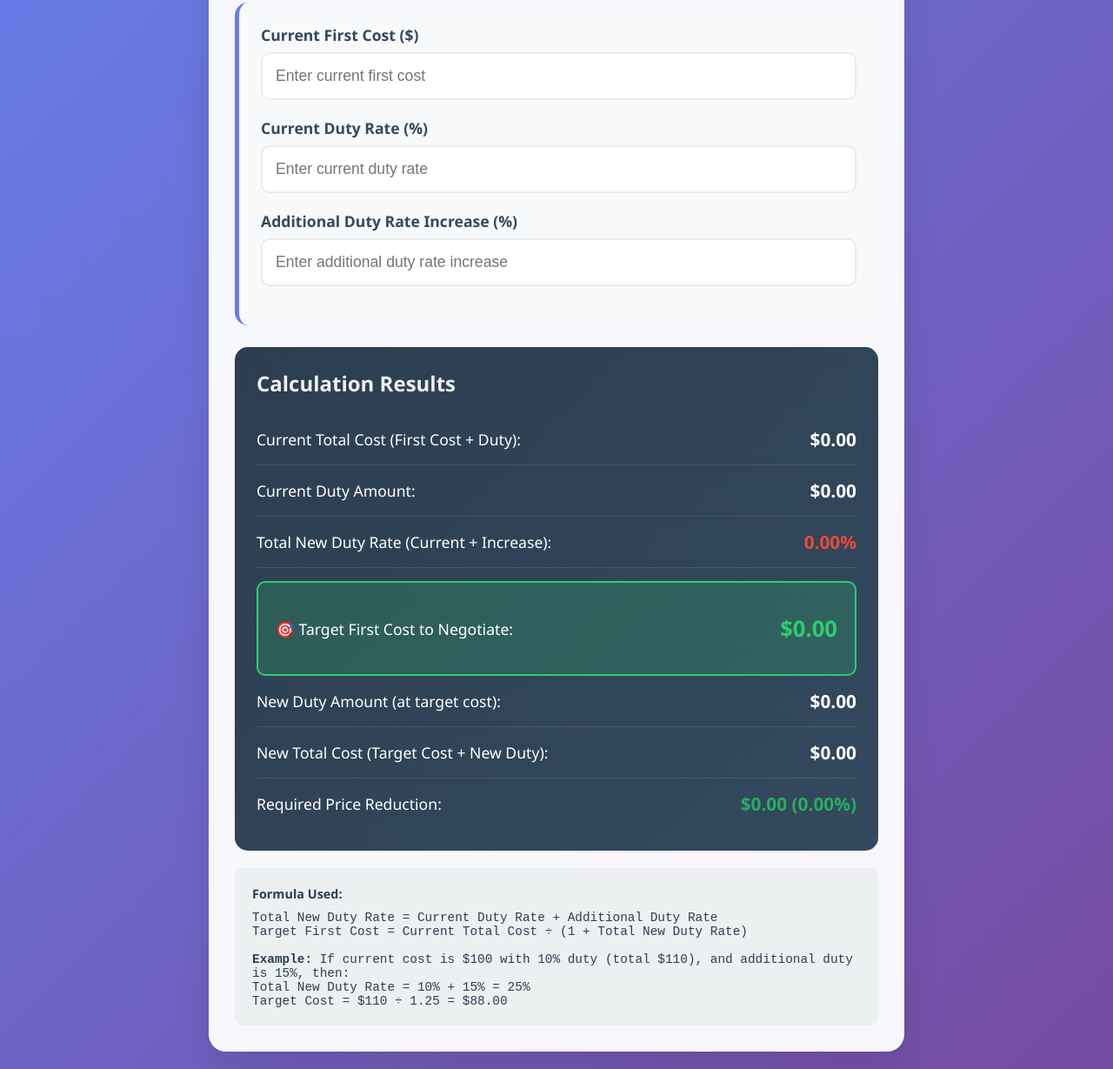
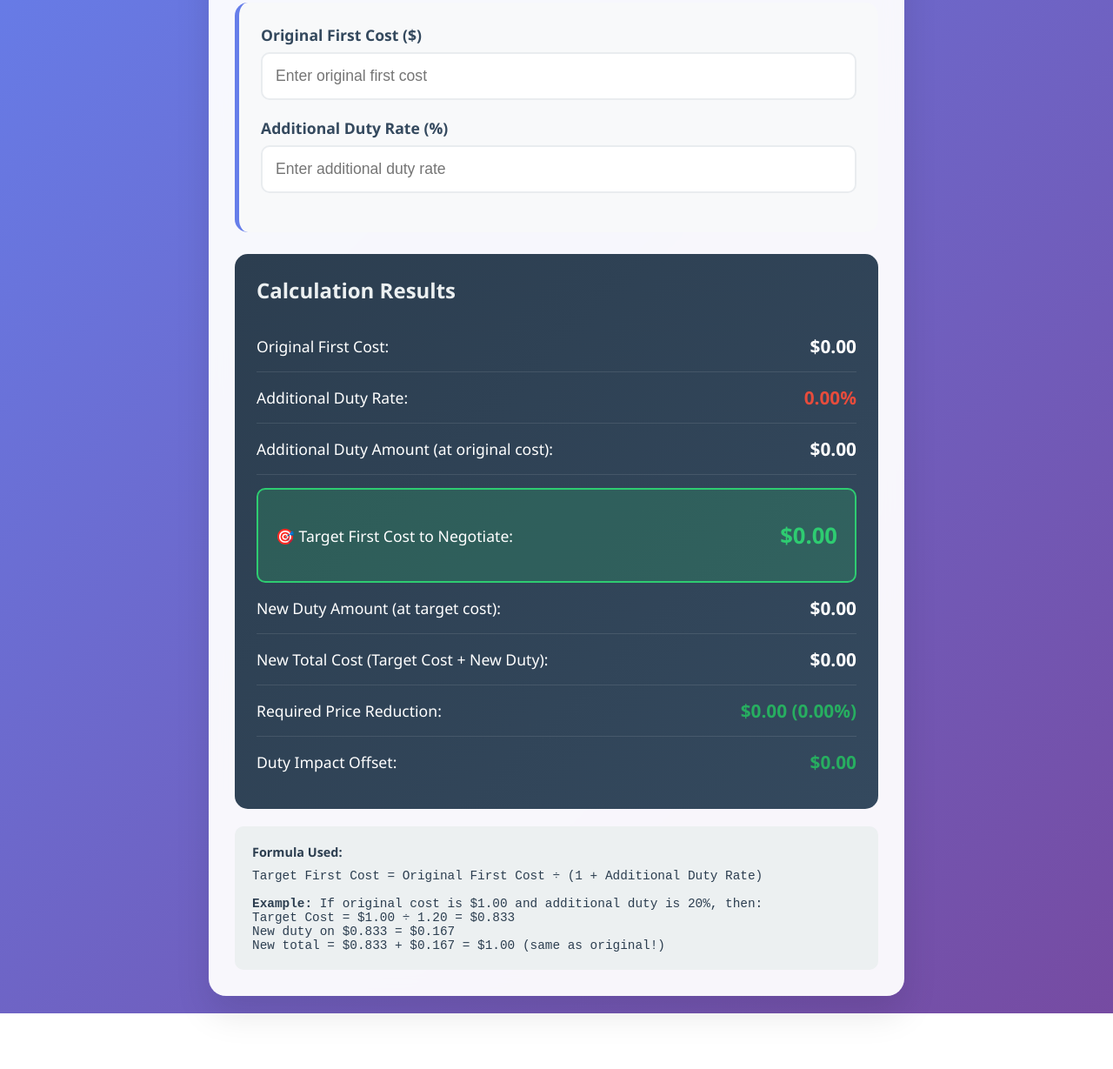
Before and after one commit to ericmc/dutycalc, a plain HTML site: page index.html in a window 1280 px wide. Shown: the part 149-1378 px from the top of the page at 87% size. After the commit the page ends 1314 px from the top, so only its background shows below. Drawn offline with Linux system fonts and the light colour scheme.

Commit message:
fixed duty calculations - removed original duty and accounted for additional duty only

```diff
--- a/index.html
+++ b/index.html
@@ -155,18 +155,13 @@
 
         <div class="input-section">
             <div class="input-group">
-                <label for="currentPrice">Current First Cost ($)</label>
-                <input type="number" id="currentPrice" step="0.01" placeholder="Enter current first cost" oninput="calculate()">
+                <label for="originalPrice">Original First Cost ($)</label>
+                <input type="number" id="originalPrice" step="0.01" placeholder="Enter original first cost" oninput="calculate()">
             </div>
 
             <div class="input-group">
-                <label for="currentDuty">Current Duty Rate (%)</label>
-                <input type="number" id="currentDuty" step="0.01" placeholder="Enter current duty rate" oninput="calculate()">
-            </div>
-
-            <div class="input-group">
-                <label for="higherDuty">Additional Duty Rate Increase (%)</label>
-                <input type="number" id="higherDuty" step="0.01" placeholder="Enter additional duty rate increase" oninput="calculate()">
+                <label for="additionalDuty">Additional Duty Rate (%)</label>
+                <input type="number" id="additionalDuty" step="0.01" placeholder="Enter additional duty rate" oninput="calculate()">
             </div>
         </div>
 
@@ -174,18 +169,18 @@
             <h2 style="margin-top: 0; color: #ecf0f1;">Calculation Results</h2>
 
             <div class="result-item">
-                <span class="result-label">Current Total Cost (First Cost + Duty):</span>
-                <span class="result-value" id="currentTotal">$0.00</span>
+                <span class="result-label">Original First Cost:</span>
+                <span class="result-value" id="originalCost">$0.00</span>
             </div>
 
             <div class="result-item">
-                <span class="result-label">Current Duty Amount:</span>
-                <span class="result-value" id="currentDutyAmount">$0.00</span>
+                <span class="result-label">Additional Duty Rate:</span>
+                <span class="result-value percentage" id="dutyRate">0.00%</span>
             </div>
 
             <div class="result-item">
-                <span class="result-label">Total New Duty Rate (Current + Increase):</span>
-                <span class="result-value percentage" id="totalNewDutyRate">0.00%</span>
+                <span class="result-label">Additional Duty Amount (at original cost):</span>
+                <span class="result-value" id="additionalDutyAmount">$0.00</span>
             </div>
 
             <div class="target-cost">
@@ -209,50 +204,52 @@
                 <span class="result-label">Required Price Reduction:</span>
                 <span class="result-value savings" id="priceReduction">$0.00 (0.00%)</span>
             </div>
+
+            <div class="result-item">
+                <span class="result-label">Duty Impact Offset:</span>
+                <span class="result-value savings" id="dutyOffset">$0.00</span>
+            </div>
         </div>
 
         <div class="formula-section">
             <div class="formula-title">Formula Used:</div>
-            Total New Duty Rate = Current Duty Rate + Additional Duty Rate<br>
-            Target First Cost = Current Total Cost ÷ (1 + Total New Duty Rate)<br><br>
-            <strong>Example:</strong> If current cost is $100 with 10% duty (total $110), and additional duty is 15%, then:<br>
-            Total New Duty Rate = 10% + 15% = 25%<br>
-            Target Cost = $110 ÷ 1.25 = $88.00
+            Target First Cost = Original First Cost ÷ (1 + Additional Duty Rate)<br><br>
+            <strong>Example:</strong> If original cost is $1.00 and additional duty is 20%, then:<br>
+            Target Cost = $1.00 ÷ 1.20 = $0.833<br>
+            New duty on $0.833 = $0.167<br>
+            New total = $0.833 + $0.167 = $1.00 (same as original!)
         </div>
     </div>
 
     <script>
         function calculate() {
-            const currentPrice = parseFloat(document.getElementById('currentPrice').value) || 0;
-            const currentDuty = parseFloat(document.getElementById('currentDuty').value) || 0;
-            const higherDuty = parseFloat(document.getElementById('higherDuty').value) || 0;
+            const originalPrice = parseFloat(document.getElementById('originalPrice').value) || 0;
+            const additionalDuty = parseFloat(document.getElementById('additionalDuty').value) || 0;
 
-            // Calculate current duty amount and total cost
-            const currentDutyAmount = currentPrice * (currentDuty / 100);
-            const currentTotal = currentPrice + currentDutyAmount;
+            // Calculate target first cost to offset the additional duty
+            const targetCost = originalPrice / (1 + (additionalDuty / 100));
 
-            // Calculate total new duty rate (original + incremental increase)
-            const totalNewDutyRate = currentDuty + higherDuty;
-
-            // Calculate target first cost to maintain same total cost
-            const targetCost = currentTotal / (1 + (totalNewDutyRate / 100));
-
-            // Calculate new duty amount at target cost
-            const newDutyAmount = targetCost * (totalNewDutyRate / 100);
+            // Calculate duty amounts
+            const additionalDutyAmount = originalPrice * (additionalDuty / 100);
+            const newDutyAmount = targetCost * (additionalDuty / 100);
             const newTotal = targetCost + newDutyAmount;
 
             // Calculate price reduction needed
-            const priceReduction = currentPrice - targetCost;
-            const priceReductionPercent = currentPrice > 0 ? (priceReduction / currentPrice) * 100 : 0;
+            const priceReduction = originalPrice - targetCost;
+            const priceReductionPercent = originalPrice > 0 ? (priceReduction / originalPrice) * 100 : 0;
+
+            // Calculate duty offset (should equal the duty amount)
+            const dutyOffset = additionalDutyAmount - newDutyAmount;
 
             // Update display
-            document.getElementById('currentTotal').textContent = `$${currentTotal.toFixed(2)}`;
-            document.getElementById('currentDutyAmount').textContent = `$${currentDutyAmount.toFixed(2)}`;
-            document.getElementById('totalNewDutyRate').textContent = `${totalNewDutyRate.toFixed(2)}%`;
+            document.getElementById('originalCost').textContent = `$${originalPrice.toFixed(2)}`;
+            document.getElementById('dutyRate').textContent = `${additionalDuty.toFixed(2)}%`;
+            document.getElementById('additionalDutyAmount').textContent = `$${additionalDutyAmount.toFixed(2)}`;
             document.getElementById('targetCost').textContent = `$${targetCost.toFixed(2)}`;
             document.getElementById('newDutyAmount').textContent = `$${newDutyAmount.toFixed(2)}`;
             document.getElementById('newTotal').textContent = `$${newTotal.toFixed(2)}`;
             document.getElementById('priceReduction').textContent = `$${priceReduction.toFixed(2)} (${priceReductionPercent.toFixed(2)}%)`;
+            document.getElementById('dutyOffset').textContent = `$${dutyOffset.toFixed(2)}`;
         }
 
         // Initialize calculation
```
